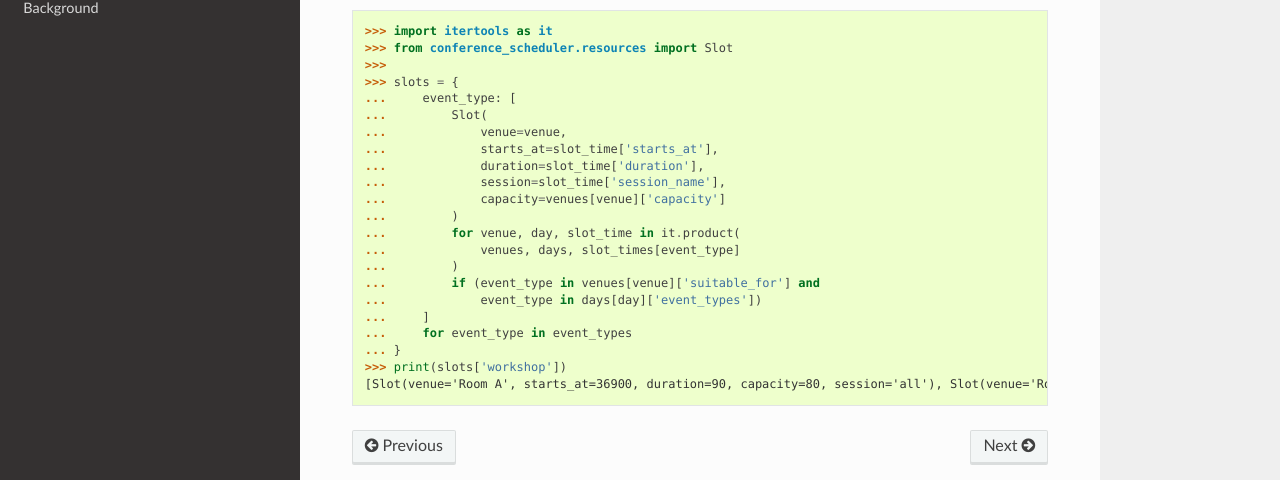
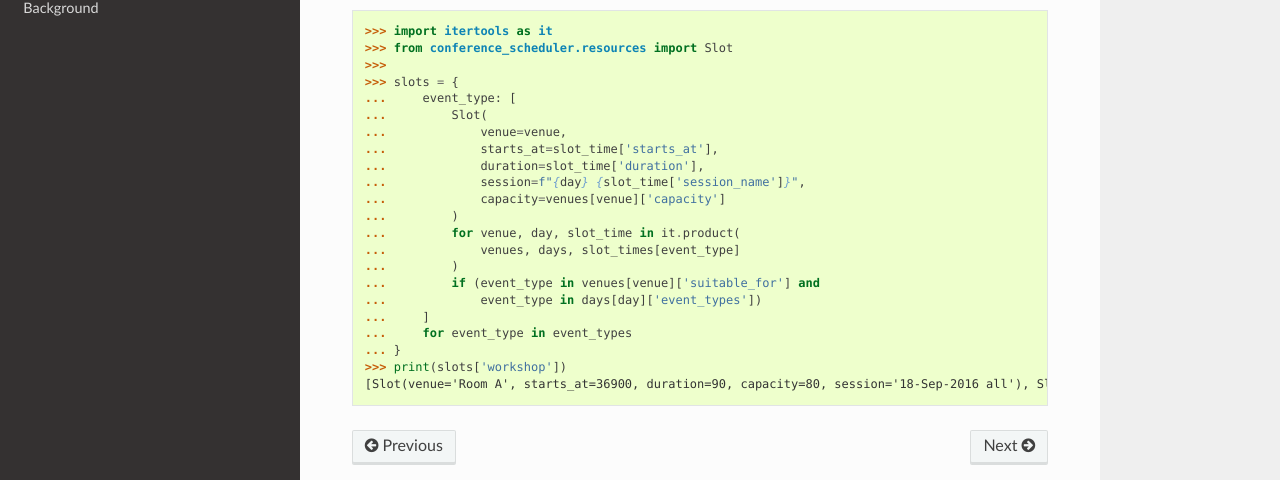
Before and after one commit to PyconUK/ConferenceScheduler, a Sphinx documentation site: the page built from docs/howtos/define_a_conference.rst, in a window 1280 px wide and 900 px high, scrolled down 2980 px. Shown: the part 305-785 px from the top of the window. Built offline with Sphinx 7.4.7 and the Read the Docs theme 2.0.0, drawn with Linux system fonts in a browser that asks for light colours.

Commit message:
[#44] Add date to session name

```diff
--- a/docs/howtos/define_a_conference.rst
+++ b/docs/howtos/define_a_conference.rst
@@ -169,7 +169,7 @@
     ...             venue=venue,
     ...             starts_at=slot_time['starts_at'],
     ...             duration=slot_time['duration'],
-    ...             session=slot_time['session_name'],
+    ...             session=f"{day} {slot_time['session_name']}",
     ...             capacity=venues[venue]['capacity']
     ...         )
     ...         for venue, day, slot_time in it.product(
@@ -181,4 +181,4 @@
     ...     for event_type in event_types
     ... }
     >>> print(slots['workshop'])
-    [Slot(venue='Room A', starts_at=36900, duration=90, capacity=80, session='all'), Slot(venue='Room A', starts_at=40500, duration=105, capacity=80, session='all'), Slot(venue='Room A', starts_at=52200, duration=90, capacity=80, session='all'), Slot(venue='Room A', starts_at=59400, duration=60, capacity=80, session='all'), Slot(venue='Room C', starts_at=36900, duration=90, capacity=80, session='all'), Slot(venue='Room C', starts_at=40500, duration=105, capacity=80, session='all'), Slot(venue='Room C', starts_at=52200, duration=90, capacity=80, session='all'), Slot(venue='Room C', starts_at=59400, duration=60, capacity=80, session='all')]
+    [Slot(venue='Room A', starts_at=36900, duration=90, capacity=80, session='18-Sep-2016 all'), Slot(venue='Room A', starts_at=40500, duration=105, capacity=80, session='18-Sep-2016 all'), Slot(venue='Room A', starts_at=52200, duration=90, capacity=80, session='18-Sep-2016 all'), Slot(venue='Room A', starts_at=59400, duration=60, capacity=80, session='18-Sep-2016 all'), Slot(venue='Room C', starts_at=36900, duration=90, capacity=80, session='18-Sep-2016 all'), Slot(venue='Room C', starts_at=40500, duration=105, capacity=80, session='18-Sep-2016 all'), Slot(venue='Room C', starts_at=52200, duration=90, capacity=80, session='18-Sep-2016 all'), Slot(venue='Room C', starts_at=59400, duration=60, capacity=80, session='18-Sep-2016 all')]
```
